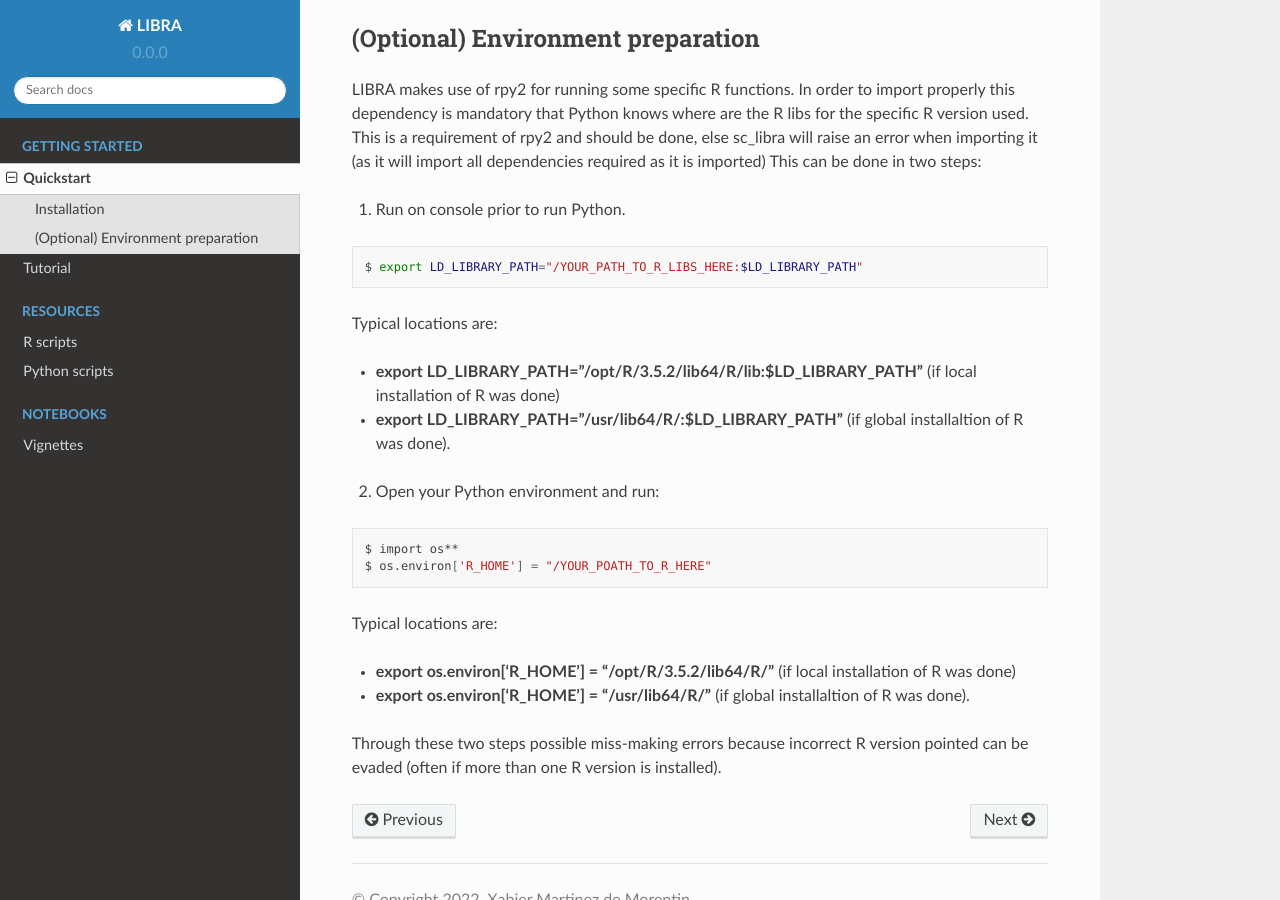
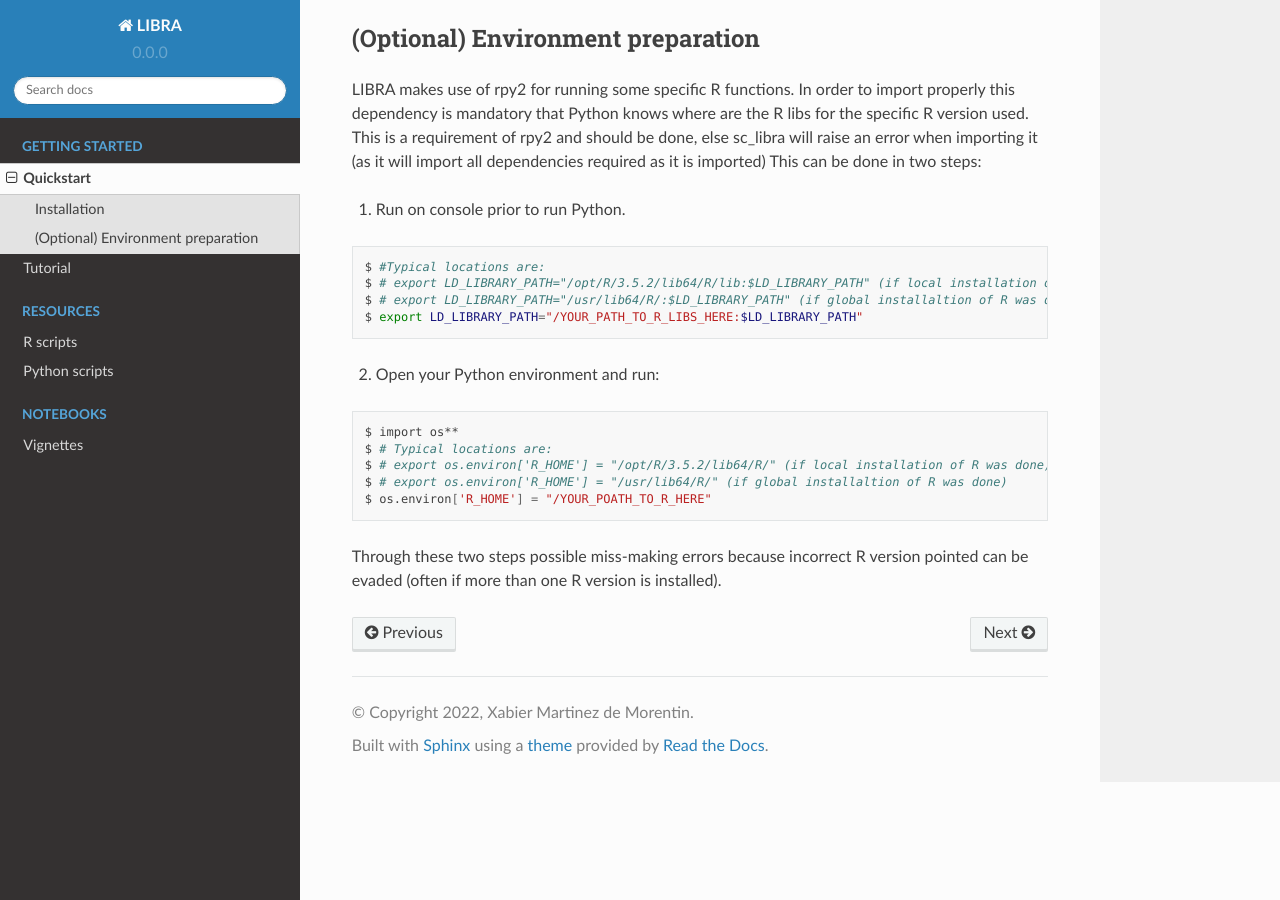
Before and after one commit to TranslationalBioinformaticsUnit/LIBRA, a Sphinx documentation site: the page built from docs/source/quickstart.rst, in a window 1280 px wide and 900 px high, scrolled down 621 px. Built offline with Sphinx 7.4.7 and the Read the Docs theme 2.0.0, drawn with Linux system fonts in a browser that asks for light colours.

```diff
--- a/docs/source/quickstart.rst
+++ b/docs/source/quickstart.rst
@@ -32,26 +32,19 @@ LIBRA makes use of rpy2 for running some specific R functions. In order to impor
 
 .. code-block:: bash
 
+    $ #Typical locations are:
+    $ # export LD_LIBRARY_PATH="/opt/R/3.5.2/lib64/R/lib:$LD_LIBRARY_PATH" (if local installation of R was done)
+    $ # export LD_LIBRARY_PATH="/usr/lib64/R/:$LD_LIBRARY_PATH" (if global installaltion of R was done)
     $ export LD_LIBRARY_PATH="/YOUR_PATH_TO_R_LIBS_HERE:$LD_LIBRARY_PATH"
-
-Typical locations are:
-
-- **export LD_LIBRARY_PATH="/opt/R/3.5.2/lib64/R/lib:$LD_LIBRARY_PATH"** (if local installation of R was done)
-
-- **export LD_LIBRARY_PATH="/usr/lib64/R/:$LD_LIBRARY_PATH"** (if global installaltion of R was done).
-
 
 2. Open your Python environment and run:
 
 .. code-block:: bash
 
     $ import os**
+    $ # Typical locations are:
+    $ # export os.environ['R_HOME'] = "/opt/R/3.5.2/lib64/R/" (if local installation of R was done)
+    $ # export os.environ['R_HOME'] = "/usr/lib64/R/" (if global installaltion of R was done)
     $ os.environ['R_HOME'] = "/YOUR_POATH_TO_R_HERE"
 
-Typical locations are:
-
-- **export os.environ['R_HOME'] = "/opt/R/3.5.2/lib64/R/"** (if local installation of R was done)
-
-- **export os.environ['R_HOME'] = "/usr/lib64/R/"** (if global installaltion of R was done).
-
 Through these two steps possible miss-making errors because incorrect R version pointed can be evaded (often if more than one R version is installed).
```
